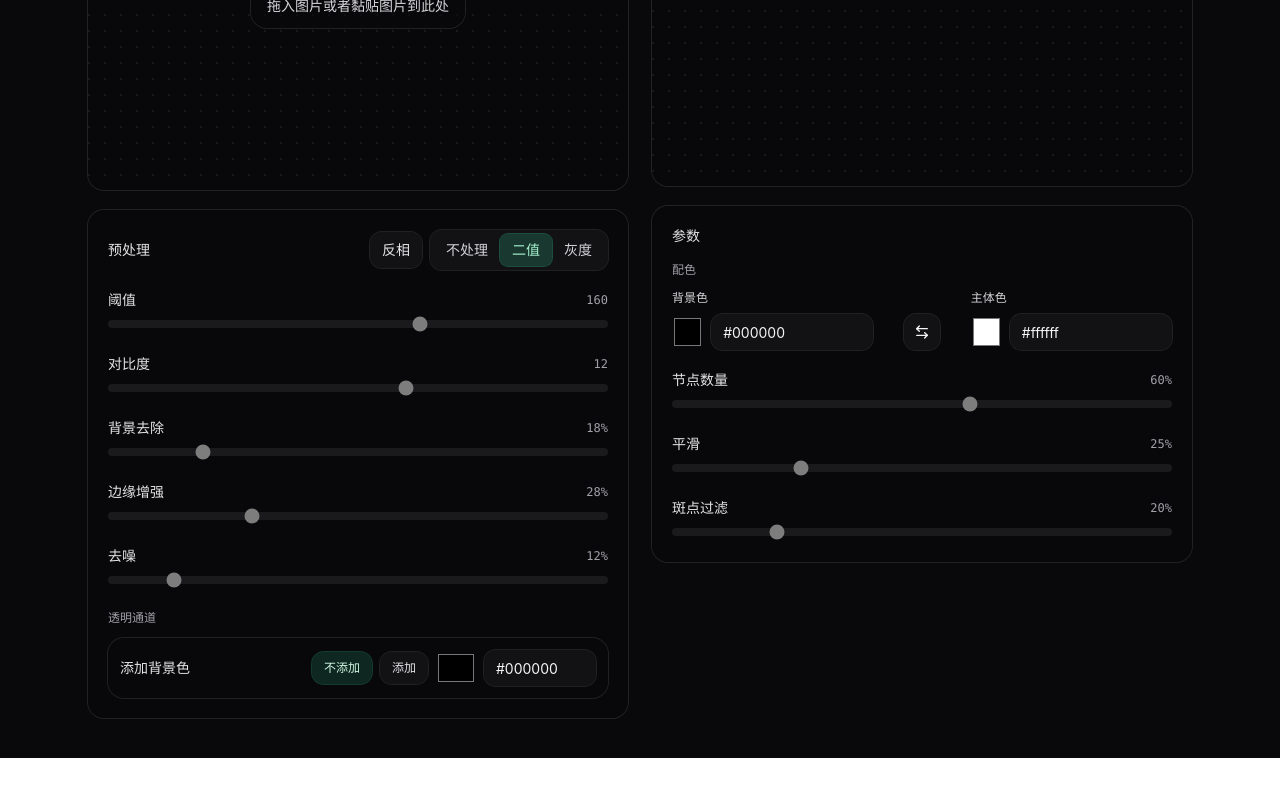
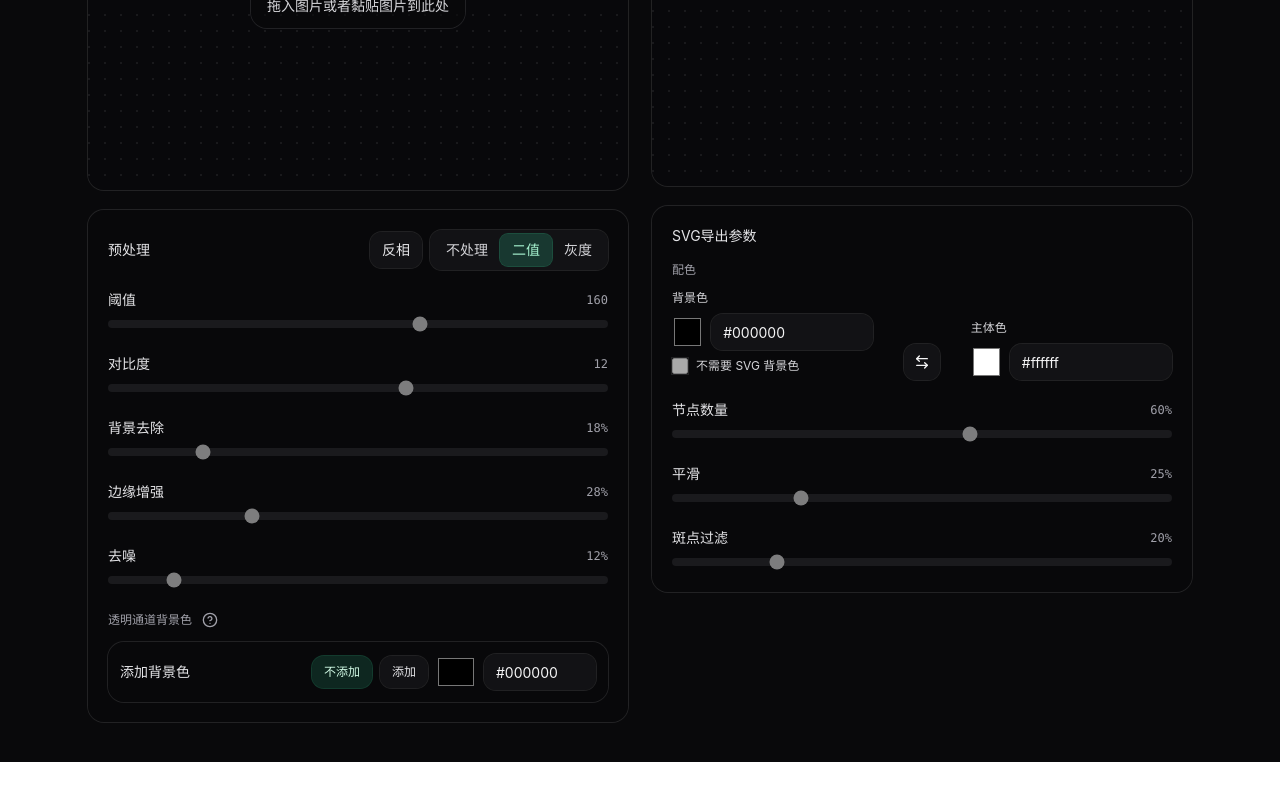
Before and after one commit to F1rstDan/img2icon-svg, a React (Vite) app: page / in a window 1280 px wide. Shown: the part 346-1146 px from the top of the page. Before the commit the page ends 1104 px from the top, so only its background shows below. Built offline with nearby package versions, Linux system fonts and the light colour scheme.

Commit message:
feat: 优化 SVG 导出功能
Co-authored-by: traeagent <traeagent@users.noreply.github.com>

```diff
--- a/package.json
+++ b/package.json
@@ -37,7 +37,6 @@
     "typescript": "~5.8.3",
     "typescript-eslint": "^8.30.1",
     "vite": "^6.3.5",
-    "vite-plugin-trae-solo-badge": "^1.0.0",
     "vite-tsconfig-paths": "^5.1.4"
   }
 }
--- a/src/components/PreprocessPanel.tsx
+++ b/src/components/PreprocessPanel.tsx
@@ -2,6 +2,7 @@ import Segmented from "./Segmented";
 import SliderField from "./SliderField";
 import type { PreprocessParams } from "../types/workspace";
 import { cn } from "../lib/utils";
+import { CircleHelp } from "lucide-react";
 
 function clamp01(v: number) {
   return Math.max(0, Math.min(1, v));
@@ -98,7 +99,31 @@ export default function PreprocessPanel({ rasterLoaded, params, onChange }: Prop
           disabled={!rasterLoaded || !processed}
         />
         <div className="grid grid-cols-12 items-end gap-3">
-          <div className="col-span-12 text-xs text-zinc-400">透明通道</div>
+          <div className="col-span-12 flex items-center gap-2 text-xs text-zinc-400">
+            <span>透明通道背景色</span>
+            <span className="group relative inline-flex">
+              <button
+                type="button"
+                className="inline-flex h-5 w-5 items-center justify-center rounded-md text-zinc-400 ring-1 ring-transparent transition hover:text-zinc-200 hover:ring-white/10"
+                aria-label="透明通道背景色说明"
+              >
+                <CircleHelp className="h-4 w-4" />
+              </button>
+              <div className="pointer-events-none absolute left-1/2 top-full z-50 mt-2 w-80 -translate-x-1/2 rounded-2xl bg-zinc-950/95 p-3 text-xs text-zinc-200 opacity-0 shadow-xl ring-1 ring-white/10 backdrop-blur transition group-hover:opacity-100">
+                <div className="space-y-2 leading-relaxed">
+                  <div className="text-zinc-100">为什么需要设置背景色</div>
+                  <div className="text-zinc-300">
+                    透明 PNG 的透明像素也可能带有颜色信息（RGB）。追踪时如果把这些颜色当成背景或形状，容易出现结果空白或“外轮廓里被扣洞”。
+                  </div>
+                  <div className="text-zinc-100">如何选择</div>
+                  <div className="space-y-1 text-zinc-300">
+                    <div>1) 白色图标 + 透明背景：通常保持默认黑色背景即可更稳定地识别主体。</div>
+                    <div>2) 黑色/深色图标：把背景色切到白色，更容易拉开对比，追踪会更干净。</div>
+                  </div>
+                </div>
+              </div>
+            </span>
+          </div>
           <div className="col-span-12 flex flex-wrap items-center justify-between gap-3 rounded-2xl bg-zinc-950/30 p-3 ring-1 ring-white/10">
             <div className="text-sm text-zinc-200">添加背景色</div>
             <div className="flex items-center gap-2">
--- a/src/components/VectorizePanel.tsx
+++ b/src/components/VectorizePanel.tsx
@@ -19,7 +19,7 @@ export default function VectorizePanel({
 }: Props) {
   return (
     <div className="rounded-2xl bg-zinc-950/50 p-5 ring-1 ring-white/10">
-      <div className="text-sm text-zinc-200">参数</div>
+      <div className="text-sm text-zinc-200">SVG导出参数</div>
       <div className="mt-4 space-y-5">
         <div className="grid grid-cols-12 items-end gap-3">
           <div className="col-span-12 text-xs text-zinc-400">配色</div>
@@ -41,6 +41,16 @@ export default function VectorizePanel({
                 disabled={disabled}
               />
             </div>
+            <label className="mt-2 inline-flex items-center gap-2 text-xs text-zinc-300">
+              <input
+                type="checkbox"
+                className="h-4 w-4 rounded border-white/10 bg-zinc-900/70 text-emerald-400 ring-1 ring-white/10"
+                checked={params.noBackground}
+                onChange={(e) => onChange({ noBackground: e.target.checked })}
+                disabled={disabled}
+              />
+              <span>不需要 SVG 背景色</span>
+            </label>
           </div>
           <div className="col-span-2 flex justify-center">
             <button
--- a/src/pages/Home.tsx
+++ b/src/pages/Home.tsx
@@ -118,6 +118,7 @@ export default function Home() {
     vectorizeParams.nodeDensity,
     vectorizeParams.smoothing,
     vectorizeParams.speckleFilter,
+    vectorizeParams.noBackground,
     vectorizeParams.backgroundColor,
     vectorizeParams.foregroundColor,
     runVectorize,
--- a/src/store/useWorkspaceStore.ts
+++ b/src/store/useWorkspaceStore.ts
@@ -35,6 +35,7 @@ const defaultVectorize: VectorizeParams = {
   nodeDensity: 0.6,
   smoothing: 0.25,
   speckleFilter: 0.2,
+  noBackground: false,
   backgroundColor: "#000000",
   foregroundColor: "#ffffff",
 };
--- a/src/types/workspace.ts
+++ b/src/types/workspace.ts
@@ -13,6 +13,7 @@ export type VectorizeParams = {
   nodeDensity: number;
   smoothing: number;
   speckleFilter: number;
+  noBackground: boolean;
   backgroundColor: string;
   foregroundColor: string;
 };
--- a/src/utils/svg/sanitize.ts
+++ b/src/utils/svg/sanitize.ts
@@ -244,11 +244,11 @@ function normalizeColor(c: string | undefined, fallback: string) {
 export function sanitizeAndLayerSvg(
   svgRaw: string,
   opts?: {
-    backgroundColor?: string;
+    backgroundColor?: string | null;
     foregroundColor?: string;
   },
 ) {
-  const backgroundColor = normalizeColor(opts?.backgroundColor, "#000000");
+  const backgroundColor = opts?.backgroundColor === null ? null : normalizeColor(opts?.backgroundColor, "#000000");
   const foregroundColor = normalizeColor(opts?.foregroundColor, "#ffffff");
   const doc = new DOMParser().parseFromString(svgRaw, "image/svg+xml");
   const srcSvg = doc.querySelector("svg");
@@ -318,7 +318,7 @@ export function sanitizeAndLayerSvg(
   if (!chosenKey && candidates.length > 0) chosenKey = candidates[0]?.key ?? null;
 
   const vb = vbNums;
-  if (vb) {
+  if (vb && backgroundColor != null) {
     const rect = doc.createElementNS(ns, "rect");
     rect.setAttribute("x", `${vb[0]}`);
     rect.setAttribute("y", `${vb[1]}`);
--- a/src/utils/vectorize/trace.ts
+++ b/src/utils/vectorize/trace.ts
@@ -36,7 +36,7 @@ export function vectorizeToSvg(imageData: ImageData, params: VectorizeParams): V
   });
 
   const svgText = sanitizeAndLayerSvg(svgRaw, {
-    backgroundColor: params.backgroundColor,
+    backgroundColor: params.noBackground ? null : params.backgroundColor,
     foregroundColor: params.foregroundColor,
   });
   const { pathCount, estimatedNodeCount } = analyzeSvg(svgText);
--- a/vite.config.ts
+++ b/vite.config.ts
@@ -1,7 +1,6 @@
 import { defineConfig } from 'vite'
 import react from '@vitejs/plugin-react'
 import tsconfigPaths from "vite-tsconfig-paths";
-import { traeBadgePlugin } from 'vite-plugin-trae-solo-badge';
 
 // https://vite.dev/config/
 export default defineConfig({
@@ -17,15 +16,6 @@ export default defineConfig({
         ],
       },
     }),
-    traeBadgePlugin({
-      variant: 'dark',
-      position: 'bottom-right',
-      prodOnly: true,
-      clickable: true,
-      clickUrl: 'https://www.trae.ai/solo?showJoin=1',
-      autoTheme: true,
-      autoThemeTarget: '#root'
-    }),
     tsconfigPaths()
   ],
 })
```
Also changed, not shown: 2 other files (tests, documents, lock files or other folders).
